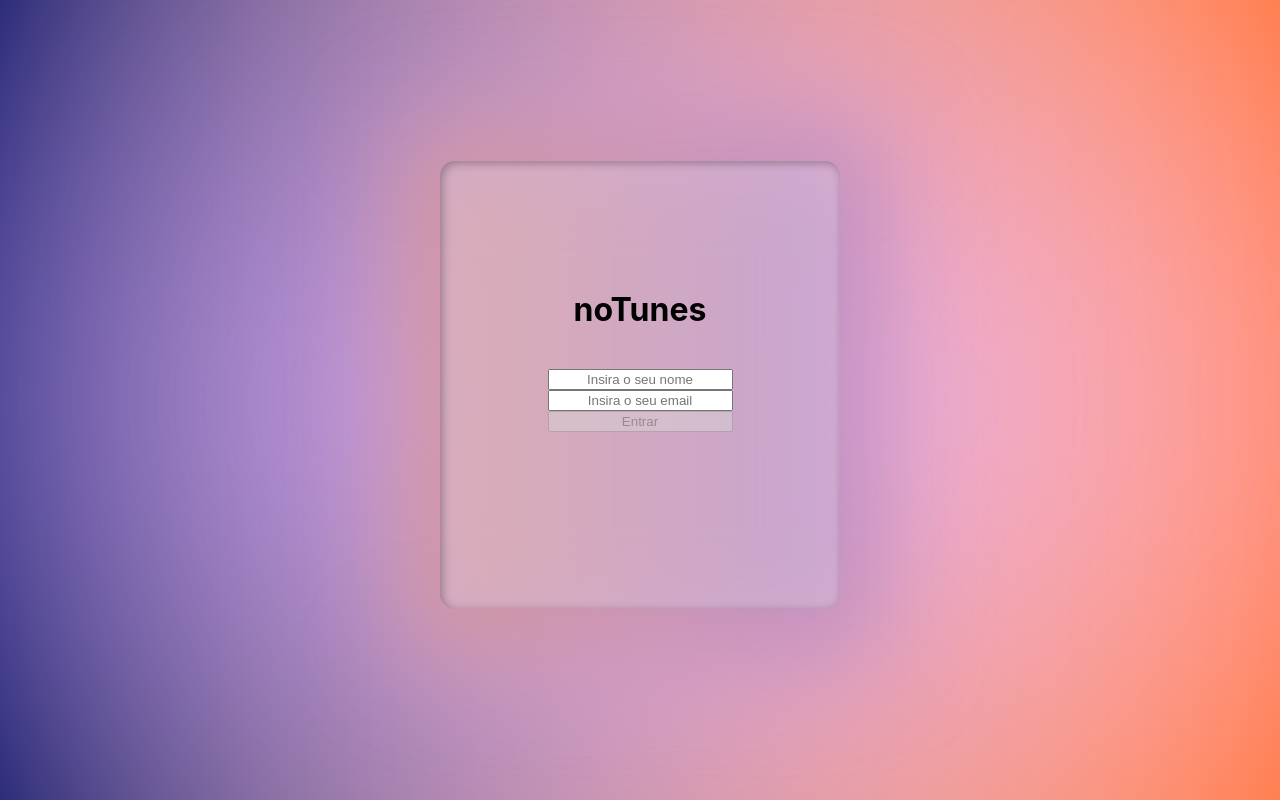
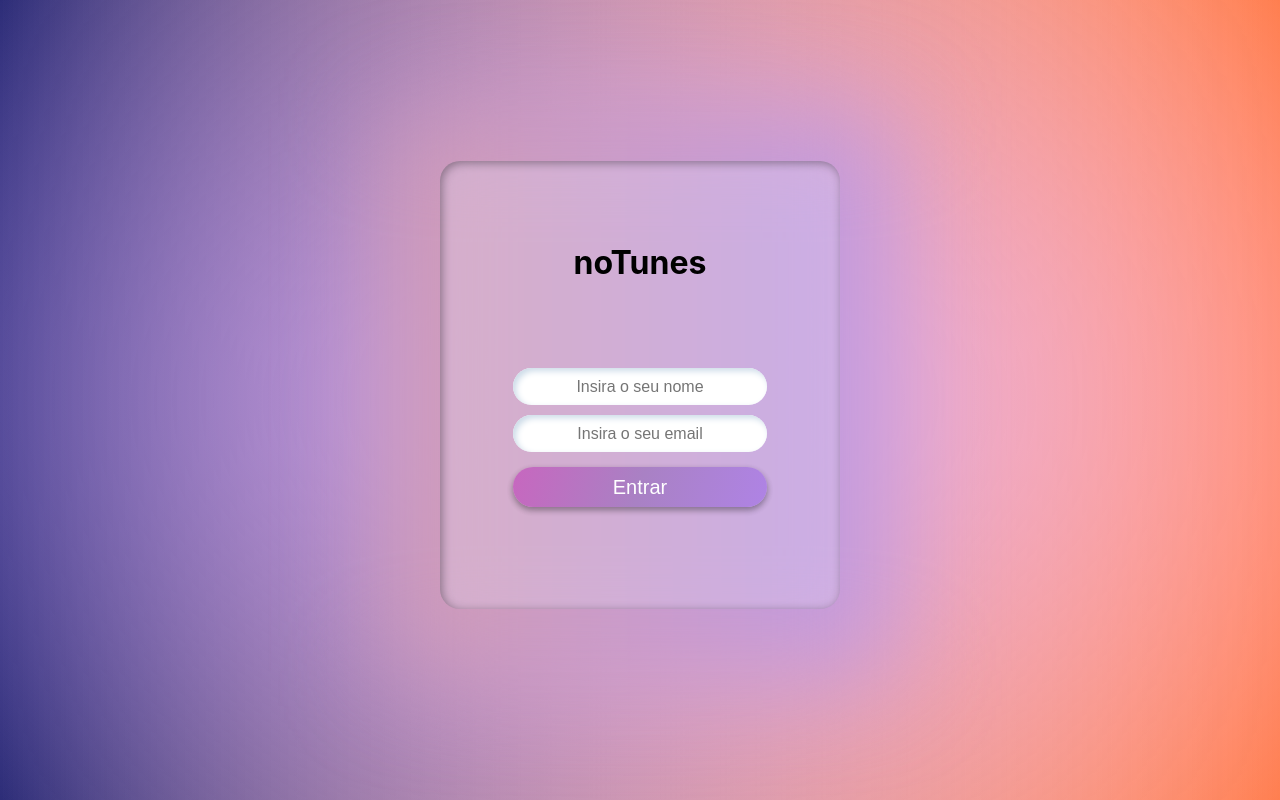
Before and after one commit to amandarosr/trybe-tunes, a React (Create React App) app: page /#/ in a window 1280 px wide. Built offline with nearby package versions, Linux system fonts and the light colour scheme.

Commit message:
estilização do input e botao de entrar

```diff
--- a/src/pages/Login.jsx
+++ b/src/pages/Login.jsx
@@ -63,7 +63,7 @@ class Login extends Component {
             <button
               type="submit"
               data-testid="login-submit-button"
-              disabled={emailInput.length < num}
+              // disabled={emailInput.length < num}
               onClick={() => this.onSaveInput(nameInput, emailInput)}
             >
               Entrar
--- a/src/style/Login.css
+++ b/src/style/Login.css
@@ -7,12 +7,37 @@
 }
 
 input {
+  box-shadow: 3px 3px 6px 0px #ccdbe8 inset,
+    -3px -3px 6px 1px rgba(255, 255, 255, 0.5) inset;
+  border-radius: 20px;
+  border: none;
   text-align: center;
-  /* border-radius: 20px; */
+  font-size: 16px;
+  height: 35px;
+  width: 250px;
+  margin: 5px 0;
+}
+
+button {
+  border-radius: 20px;
+  border: none;
+  box-shadow: 0 3px 6px rgba(0,0,0,0.16), 0 3px 6px rgba(0,0,0,0.23);
+  height: 40px;
+  font-size: 20px;
+  margin: 10px 0;
+  outline: 0;
+  text-align: center;
+  cursor: pointer;
+  border: 0;
+  color: #fff;
+  background: #00d301;
+  background: -webkit-linear-gradient(-196deg, #af83e5, #a981c4 50%, #c767bf);
+  background: -webkit-linear-gradient(164deg, #af83e5, #a981c4 50%, #c767bf);
+  background: linear-gradient(286deg, #af83e5, #a981c4 50%, #c767bf);
 }
 
 .login-title {
-  margin-bottom: 40px;
+  margin: 60px 0;
 }
 
 .page-login form {
@@ -23,12 +48,12 @@ input {
 
 .page-main {
   background-color: rgb(230, 230, 250, 0.25);
-  box-shadow: inset 2px 2px 10px rgba(0, 0, 0, 0.3);
-  border-radius: 15px;
+  box-shadow: inset 2px 2px 10px rgba(0, 0, 0, 0.35);
+  border-radius: 20px;
   display: flex;
   flex-direction: column;
   align-items: center;
-  justify-content: center;
+  justify-content: space-evenly;
   height: min(60%, 28rem);
   width: min(25rem, 70%);
   margin-bottom: 30px;
@@ -38,18 +63,18 @@ input {
 .page-main:after {
   position: absolute;
   content: "";
-  top: 30px;
+  top: 20px;
   left: 0;
   right: 0;
   z-index: -1;
-  height: 90%;
-  width: 90%;
+  height: 95%;
+  width: 95%;
   margin: 0 auto;
   filter: blur(40px);
   transform: scale(1.3);
-  background: linear-gradient(90deg, rgb(229, 158, 132), #ac87da);
+  background: linear-gradient(90deg, rgb(229, 158, 132), #bc99e7);
   background-size: 200% 200%;
-  animation: animateGlow 7s ease infinite;
+  animation: animateGlow 6s ease infinite;
 }
 
 @keyframes animateGlow {
```
